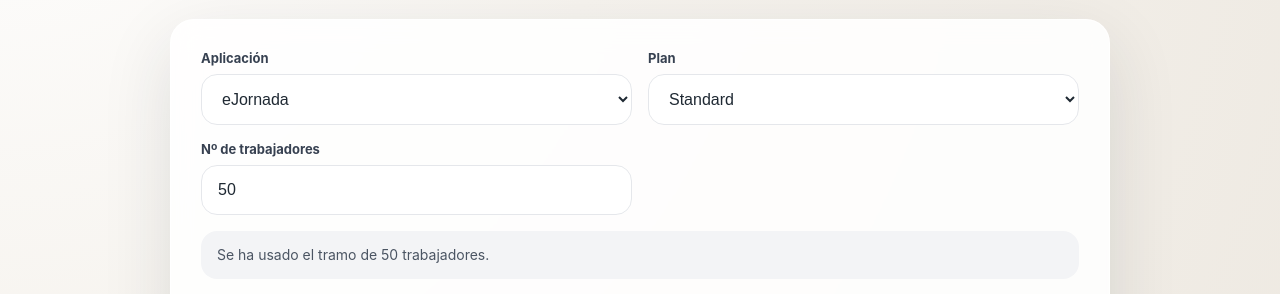
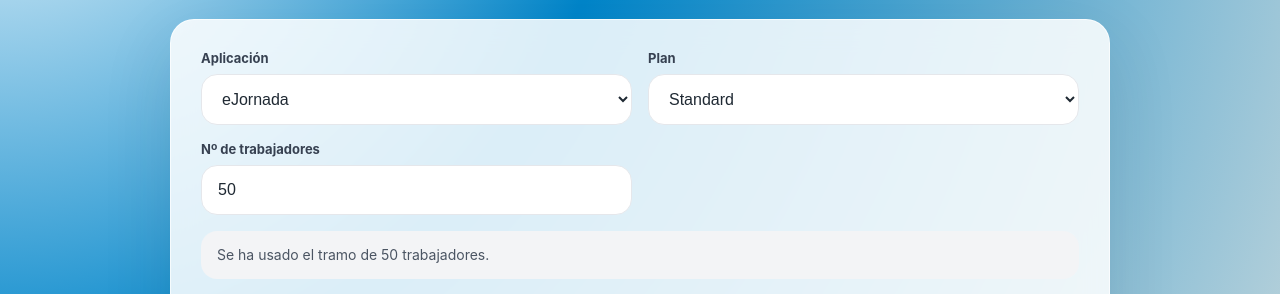
Before and after one commit to pruebasejornadafran-droid/CalculadoraComercial, a plain HTML site: page index.html in a window 1280 px wide. Shown: the part 222-516 px from the top of the page. Drawn offline with Linux system fonts and the light colour scheme.

Commit message:
Update style.css

```diff
--- a/style.css
+++ b/style.css
@@ -1,5 +1,5 @@
 :root {
-  --bg: #f6f3ee;
+  --bg: #0085CA;
   --card: #ffffff;
   --text: #1f2933;
   --muted: #6b7280;
```
